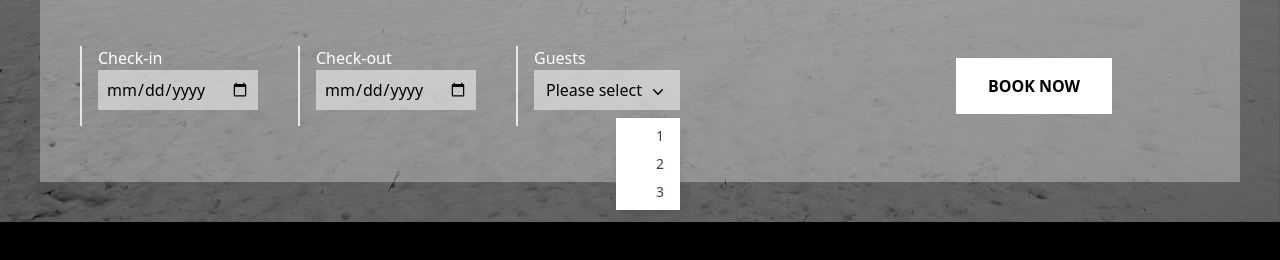
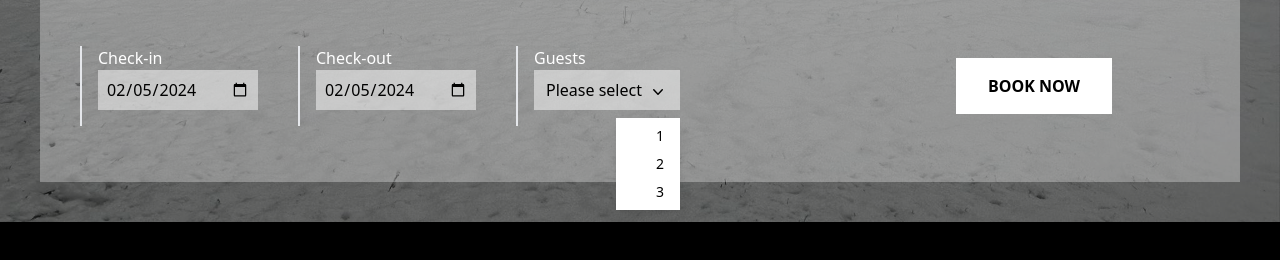
Before and after one commit to csibivili/vizfokabin, a Next.js app in the folder packages/web/: page / in a window 1280 px wide. Both pictures are taken after a click on the button "Please select". Shown: the part 578-838 px from the top of the page. Built offline with nearby package versions, Linux system fonts and the light colour scheme.

Commit message:
wip: let's plan this booking process

```diff
--- /dev/null
+++ b/packages/web/app/api/bookings/route.ts
@@ -0,0 +1,34 @@
+import { type NextRequest, NextResponse } from "next/server"
+import { DynamoDBClient } from "@aws-sdk/client-dynamodb";
+import {
+  GetCommand,
+  UpdateCommand,
+  DynamoDBDocumentClient,
+} from "@aws-sdk/lib-dynamodb";
+import { Table } from "sst/node/table";
+
+export const dynamic = "force-dynamic" // defaults to auto
+export async function POST(request: NextRequest) {
+  const db = DynamoDBDocumentClient.from(new DynamoDBClient({}));
+  const res = await request.json()
+  console.log(res);
+  // TODO: validate if date is available
+  // const update = new UpdateCommand({
+  //   TableName: Table.Bookings.tableName,
+  //   Key: {
+  //     year_month: "2024_01",
+  //     day: 1,
+  //   },
+  //   UpdateExpression: "SET email = :email",
+  //   ExpressionAttributeValues: {
+  //     ":email": "test@test.com",
+  //   },
+  // });
+  // await db.send(update);
+  return new NextResponse(JSON.stringify({ message: "Hello" }), {
+    status: 200,
+    headers: {
+      "content-type": "application/json",
+    },
+  })
+}
--- a/packages/web/components/bookingWidget.tsx
+++ b/packages/web/components/bookingWidget.tsx
@@ -8,17 +8,54 @@ import NumberOfGuests from "./numberOfGuests"
 interface Props {}
 
 const BookingWidget: FC<Props> = () => {
-  const [checkIn, setCheckIn] = useState<Date | null>(null)
-  const [checkOut, setCheckOut] = useState<Date | null>(null)
-  const [numberOfGuests, setNumberOfGuests] = useState(2)
+  const [checkIn, setCheckIn] = useState<Date>(new Date())
+  const [checkOut, setCheckOut] = useState<Date>(new Date())
+  const [numberOfGuests, setNumberOfGuests] = useState<number | null>(null)
+
+  const handleDateChange = (date: Date, label: string) => {
+    switch (label) {
+      case "Check-in":
+        setCheckIn(date)
+        break
+      case "Check-out":
+        setCheckOut(date)
+        break
+      default:
+        console.error("Invalid label")
+        break
+    }
+  }
+
+  const formatDate = (date: Date) => {
+    return date.toISOString().split('T')[0]
+  }
+
+  const bookNow = async () => {
+    await fetch("/api/bookings", {
+      method: "POST",
+      headers: {
+        "Content-Type": "application/json",
+      },
+      body: JSON.stringify({
+        checkIn,
+        checkOut,
+        numberOfGuests,
+      }),
+    })
+  }
 
   return (
     <div className="w-full flex">
-      <DateSelector label="Check-in" />
-      <DateSelector label="Check-out" />
-      <NumberOfGuests value={numberOfGuests} />
+      <DateSelector label="Check-in" value={formatDate(checkIn)} setDate={handleDateChange} />
+      <DateSelector label="Check-out" value={formatDate(checkOut)} setDate={handleDateChange} />
+      <NumberOfGuests value={numberOfGuests} setValue={setNumberOfGuests} />
       <div className="ml-auto self-center mr-32">
-        <button className="bg-white px-8 py-4 font-semibold uppercase cursor-pointer hover:bg-black hover:text-white">Book now</button>
+        <button
+          onClick={bookNow}
+          className="bg-white px-8 py-4 font-semibold uppercase cursor-pointer hover:bg-black hover:text-white"
+        >
+          Book now
+        </button>
       </div>
     </div>
   )
--- a/packages/web/components/dateSelector.tsx
+++ b/packages/web/components/dateSelector.tsx
@@ -1,13 +1,21 @@
+import { ChangeEvent } from "react"
+
 interface Props {
   label: string
+  setDate: (date: Date, label:string) => void
+  value: string
 }
 
-const DateSelector: React.FC<Props> = ({ label }) => {
+const DateSelector: React.FC<Props> = ({ label, setDate, value }) => {
+  const handleDateChange = (date: ChangeEvent<HTMLInputElement>) => {
+    setDate(new Date(date.target.value), label)
+  }
+
   return (
     <div className="h-20 border-l-2 pl-4 flex flex-col ml-10">
       <label className="text-white">{label}</label>
       <div className="flex items-center">
-        <input type="date" className="w-40 h-10 bg-white/50 px-2" />
+        <input type="date" className="w-40 h-10 bg-white/50 px-2" onChange={handleDateChange} value={value} />
       </div>
     </div>
   )
--- a/packages/web/components/numberOfGuests.tsx
+++ b/packages/web/components/numberOfGuests.tsx
@@ -1,11 +1,16 @@
 import { useState, FC } from "react"
 
 interface Props {
-  value: number
+  value: number | null
+  setValue: (value: number) => void
 }
 
-const NumberOfGuests: FC<Props> = () => {
+const NumberOfGuests: FC<Props> = ({ value, setValue }) => {
   const [visible, setVisible] = useState(false)
+  const select = (value: number) => {
+    setVisible(false)
+    setValue(value)
+  }
   return (
     <div className="h-20 border-l-2 pl-4 flex flex-col ml-10">
       <label className="text-white">Guests</label>
@@ -16,7 +21,7 @@ const NumberOfGuests: FC<Props> = () => {
             className="inline-flex w-full justify-center gap-x-1.5 bg-white/50 px-3 py-2"
             onClick={() => setVisible(!visible)}
           >
-            Please select
+            {!value ? "Please select" : value}
             <svg
               className="mt-1 h-5 w-5"
               viewBox="0 0 20 20"
@@ -35,15 +40,15 @@ const NumberOfGuests: FC<Props> = () => {
         {visible && (
           <div className="absolute right-0 z-10 mt-2 w-16 bg-white shadow-lg">
             <div className="py-1" role="none">
-              <div className="text-gray-700 block px-4 py-1 text-sm text-right">
-                1
-              </div>
-              <div className="text-gray-700 block px-4 py-1 text-sm text-right">
-                2
-              </div>
-              <div className="text-gray-700 block px-4 py-1 text-sm text-right">
-                3
-              </div>
+              {[...Array(3)].map((_, i) => (
+                <div
+                  key={i}
+                  className="block px-4 py-1 text-sm text-right hover:bg-black hover:text-white cursor-pointer"
+                  onClick={() => select(i + 1)}
+                >
+                  {i + 1}
+                </div>
+              ))}
             </div>
           </div>
         )}
--- a/packages/web/package.json
+++ b/packages/web/package.json
@@ -3,12 +3,14 @@
   "version": "0.1.0",
   "private": true,
   "scripts": {
-    "dev": "sst bind next dev",
+    "dev": "AWS_PROFILE=personal sst bind next dev",
     "build": "next build",
     "start": "next start",
     "lint": "next lint"
   },
   "dependencies": {
+    "@aws-sdk/client-dynamodb": "^3.506.0",
+    "@aws-sdk/lib-dynamodb": "^3.506.0",
     "next": "14.1.0",
     "react": "^18",
     "react-dom": "^18"
```
Also changed, not shown: 2 other files (tests, documents, lock files or other folders).
